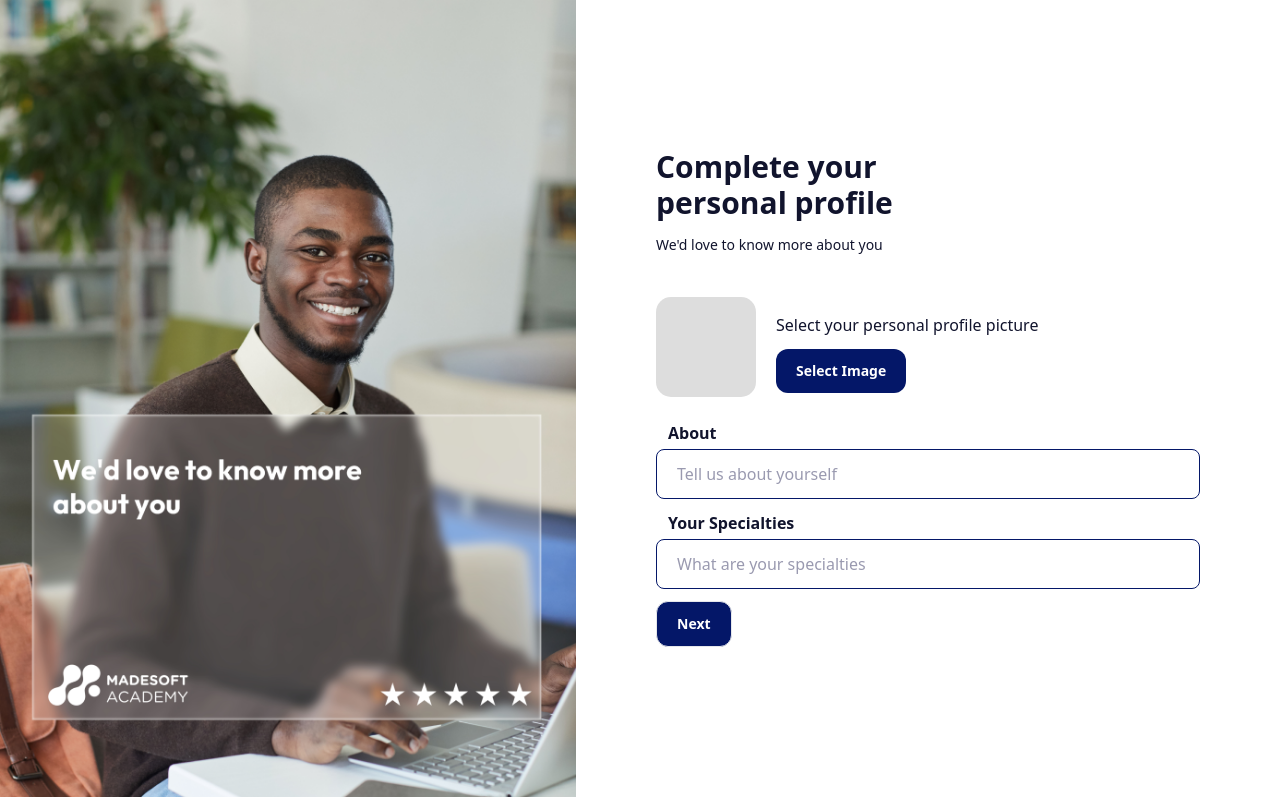
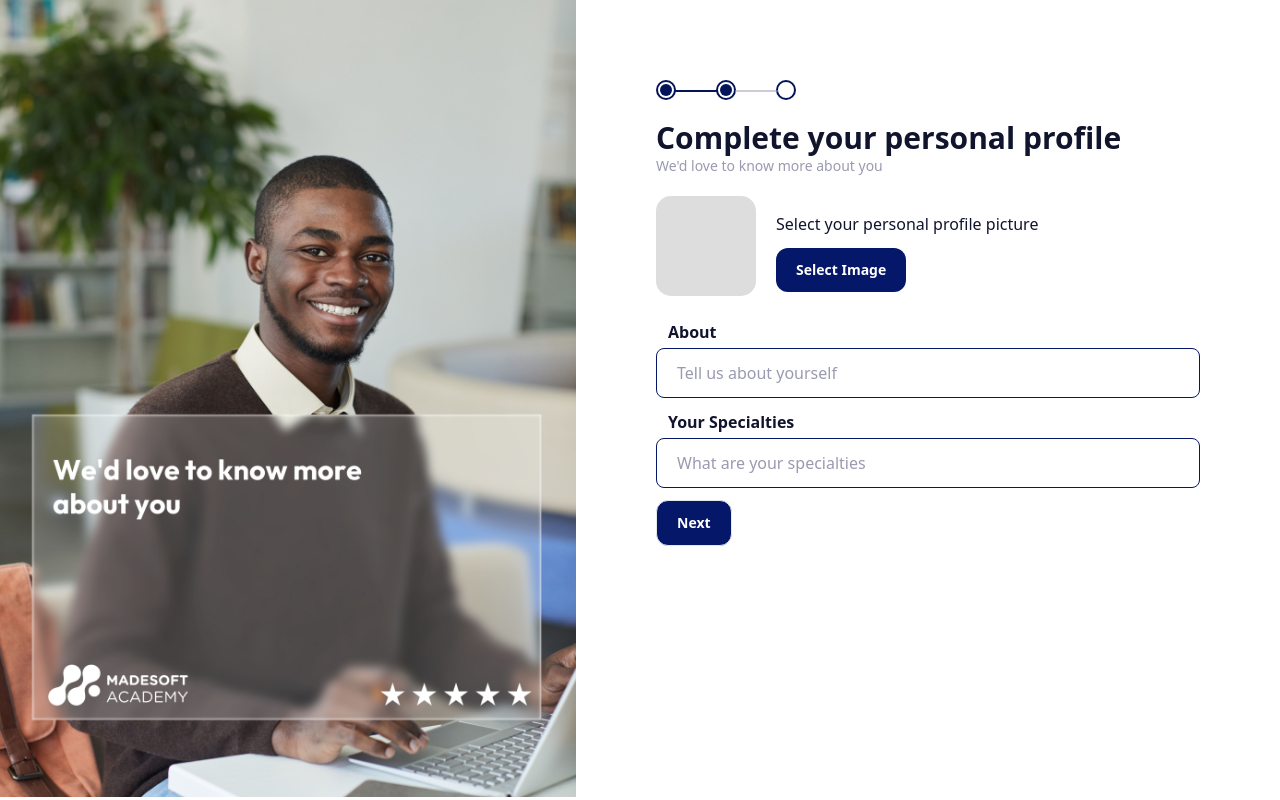
Before and after one commit to Kilo0110/madesoft-academy, a Nuxt app: page /profile/update in a window 1280 px wide. Built offline with nearby package versions, Linux system fonts and the light colour scheme.

Commit message:
style: update styling of pages per Figma file

```diff
--- /dev/null
+++ b/components/ProgressIndicator.vue
@@ -0,0 +1,134 @@
+<template>
+  <div
+    class="progress-indicator-container flex gap-10 mb-5"
+    :class="props.statusLevel === 1 ? 'level-1' :
+      props.statusLevel === 2 ? 'level-2' :
+        props.statusLevel === 3 ? 'level-3' :
+          ''"
+  >
+    <span
+      class="progress-indicator border-2 border-theme-checkbox-clr w-5 h-5 rounded-full bg-white relative"
+      v-for="n in 3"
+    ></span>
+  </div>
+</template>
+
+<script setup lang="ts">
+const props = defineProps<{
+  statusLevel: 1 | 2 | 3
+}>()
+</script>
+
+<style lang="scss" scoped>
+.progress-indicator-container.level-1 {
+  .progress-indicator:first-of-type {
+    &::before {
+      @apply bg-theme-checkbox-clr;
+
+      content: '';
+      position: absolute;
+      top: 50%;
+      left: 50%;
+
+      width: 12px;
+      height: 12px;
+      border-radius: 50%;
+      transform: translate(-50%, -50%);
+    }
+  }
+
+  .progress-indicator:not(:first-of-type) {
+    &::after {
+      @apply bg-theme-icon-clr;
+
+      content: '';
+      position: absolute;
+      top: 50%;
+      right: 100%;
+      opacity: .5;
+
+      width: 43px;
+      height: 2px;
+    }
+  }
+}
+
+.progress-indicator-container.level-2 {
+  .progress-indicator:not(:last-of-type) {
+    &::before {
+      @apply bg-theme-checkbox-clr;
+
+      content: '';
+      position: absolute;
+      top: 50%;
+      left: 50%;
+
+      width: 12px;
+      height: 12px;
+      border-radius: 50%;
+      transform: translate(-50%, -50%);
+    }
+  }
+
+  .progress-indicator:first-of-type {
+    &::after {
+      @apply bg-theme-checkbox-clr;
+
+      content: '';
+      position: absolute;
+      top: 50%;
+      left: 100%;
+
+      width: 43px;
+      height: 2px;
+    }
+  }
+
+  .progress-indicator:last-of-type {
+    &::after {
+      @apply bg-theme-icon-clr;
+
+      content: '';
+      position: absolute;
+      top: 50%;
+      right: 100%;
+      opacity: .5;
+
+      width: 43px;
+      height: 2px;
+    }
+  }
+}
+
+.progress-indicator-container.level-3 {
+  .progress-indicator {
+    &::before {
+      @apply bg-theme-checkbox-clr;
+
+      content: '';
+      position: absolute;
+      top: 50%;
+      left: 50%;
+
+      width: 12px;
+      height: 12px;
+      border-radius: 50%;
+      transform: translate(-50%, -50%);
+    }
+  }
+
+  .progress-indicator:not(:last-of-type) {
+    &::after {
+      @apply bg-theme-checkbox-clr;
+
+      content: '';
+      position: absolute;
+      top: 50%;
+      left: 100%;
+
+      width: 43px;
+      height: 2px;
+    }
+  }
+}
+</style>
--- a/layouts/AuthLayout.vue
+++ /dev/null
@@ -1,26 +0,0 @@
-<template>
-  <div class="auth-layout flex flex-col min-h-[80vh] md:flex-row">
-    <div class="img-container w-full md:w-[45%]">
-      <img
-        :src="props.imgSrc"
-        alt=""
-        class="h-full object-cover w-full"
-      >
-    </div>
-    <div class="content w-full flex flex-col justify-center px-10 py-10 md:w-[55%] lg:px-20">
-      <slot />
-    </div>
-  </div>
-</template>
-
-<script setup lang="ts">
-const props = defineProps<{
-  imgSrc: string
-}>()
-</script>
-
-<style lang="scss">
-.main-heading {
-  @apply text-theme-text-clr text-2xl font-bold max-w-[18ch] text-balance mb-10 md:text-4xl;
-}
-</style>
--- a/pages/auth/login.vue
+++ b/pages/auth/login.vue
@@ -2,15 +2,13 @@
   <div class="auth-layout flex flex-col min-h-[80vh] md:flex-row">
     <div class="img-container w-full md:w-[45%]">
       <img
-        src="/assets/img/sign up.png"
+        src="/assets/img/3 51.png"
         alt=""
         class="h-full object-cover w-full"
       >
     </div>
-    <div class="content w-full flex flex-col justify-center px-10 py-10 md:w-[55%] lg:px-20">
-      <h1 class="main-heading font-bold max-w-[18ch] text-balance mb-10">Log In to
-        Madesoft Academy
-        of Technology</h1>
+    <div class="content w-full flex flex-col px-10 pt-20 md:w-[55%] lg:px-20">
+      <h1 class="main-heading font-bold max-w-[18ch] text-balance mb-10">Sign In</h1>
       <form
         action=""
         class="login-form flex flex-col gap-3"
@@ -31,7 +29,20 @@
           required="true"
           placeholder="Enter your password"
         />
-        <CallToAction text="Log In" />
+        <CustomCheckbox
+          name="remember_me"
+          label="Remember me"
+          id="remember_me"
+          required="true"
+        />
+        <div class="call-to-action-container flex flex-col xl:flex-row xl:justify-between xl:items-center">
+          <CallToAction text="Log In" />
+          <p class="text-theme-icon-clr text-sm">Don't have an account? <NuxtLink
+              class="text-theme-fill-clr font-bold"
+              to="/auth/signup"
+            >Sign Up Now</NuxtLink>
+          </p>
+        </div>
       </form>
     </div>
   </div>
--- a/pages/auth/signup.vue
+++ b/pages/auth/signup.vue
@@ -7,10 +7,11 @@
         class="h-full object-cover w-full"
       >
     </div>
-    <div class="content w-full flex flex-col justify-center px-10 py-10 md:w-[55%] lg:px-20">
-      <h1 class="main-heading">Sign up to
+    <div class="content w-full flex flex-col px-10 pt-20 md:w-[55%] lg:px-20">
+      <h1 class="main-heading max-w-[18ch] text-balance mb-5">Sign up to
         Madesoft Academy
         of Technology</h1>
+      <ProgressIndicator :status-level="1" />
       <form
         action=""
         class="signup-form flex flex-col gap-3 relative"
@@ -59,13 +60,12 @@
 
         <div class="call-to-action-container flex flex-col xl:flex-row xl:justify-between xl:items-center">
           <CallToAction text="Create Account" />
-          <p class="">Already have an account? <NuxtLink
+          <p class="text-theme-icon-clr text-sm">Already have an account? <NuxtLink
               class="text-theme-fill-clr font-bold"
               to="/auth/login"
             >Sign In Now</NuxtLink>
           </p>
         </div>
-
       </form>
     </div>
   </div>
--- a/pages/profile/update.vue
+++ b/pages/profile/update.vue
@@ -7,14 +7,15 @@
         class="h-full object-cover w-full"
       >
     </div>
-    <div class="content w-full flex flex-col justify-center px-10 py-10 md:w-[55%] lg:px-20">
+    <div class="content w-full flex flex-col px-10 pt-20 md:w-[55%] lg:px-20">
+      <ProgressIndicator :status-level="2" />
       <h1 class="main-heading">Complete your personal profile
-        <span class="font-normal text-sm">We'd love to know more about you</span>
       </h1>
+      <span class="font-normal text-sm text-theme-icon-clr">We'd love to know more about you</span>
 
       <form
         action=""
-        class="update-profile-form flex flex-col gap-3"
+        class="update-profile-form flex flex-col gap-3 pt-5"
       >
         <div class="profile-image-container">
           <CustomFileInput
@@ -56,45 +57,7 @@ useHead({
 </script>
 
 <style lang="scss" scoped>
-.progress-indicator {
-  @apply border-2 border-theme-checkbox-clr;
-
-  width: 20px;
-  height: 20px;
-  border-radius: 50%;
-  background-color: #fff;
-  position: relative;
-
-  &:not(:last-of-type)::before {
-    @apply bg-theme-checkbox-clr;
-
-    content: '';
-    position: absolute;
-    top: 50%;
-    left: 50%;
-
-    width: 12px;
-    height: 12px;
-    border-radius: 50%;
-    transform: translate(-50%, -50%);
-  }
-
-  &:not(:last-of-type)::after {
-    content: '';
-    position: absolute;
-    top: 50%;
-    left: 100%;
-
-    width: 43px;
-    height: 2px;
-
-    &:first-of-type {
-      @apply bg-theme-checkbox-clr;
-    }
-
-    &:nth-of-type(2) {
-      @apply bg-theme-icon-clr;
-    }
-  }
+.main-heading {
+  @apply pb-0;
 }
 </style>
--- a/pages/profile/welcome.vue
+++ b/pages/profile/welcome.vue
@@ -2,14 +2,15 @@
   <div class="auth-layout flex flex-col min-h-[80vh] md:flex-row">
     <div class="img-container w-full md:w-[45%]">
       <img
-        src="/assets/img/sign up.png"
+        src="/assets/img/3 51.png"
         alt=""
         class="h-full object-cover w-full"
       >
     </div>
-    <div class="content w-full flex flex-col justify-center px-10 py-10 md:w-[55%] lg:px-20">
+    <div class="content w-full flex flex-col px-10 pt-20 md:w-[55%] lg:px-20">
+      <ProgressIndicator :status-level="3" />
       <h1 class="main-heading">Welcome to Madesoft Academy</h1>
-      <p>We're so glad to have you join us!</p>
+      <p class="font-normal text-sm text-theme-icon-clr">We're so glad to have you join us!</p>
     </div>
   </div>
 </template>
@@ -21,4 +22,7 @@ useHead({
 </script>
 
 <style lang="scss" scoped>
+.main-heading {
+  @apply pb-0;
+}
 </style>
```
